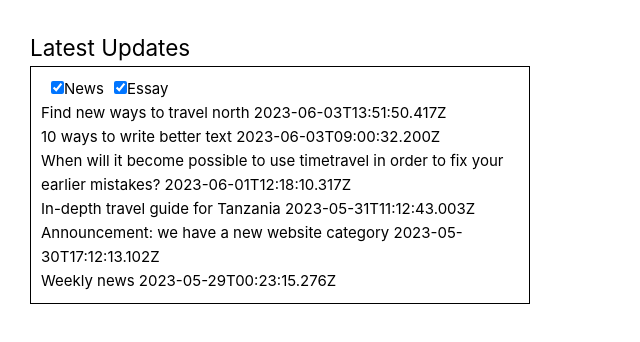
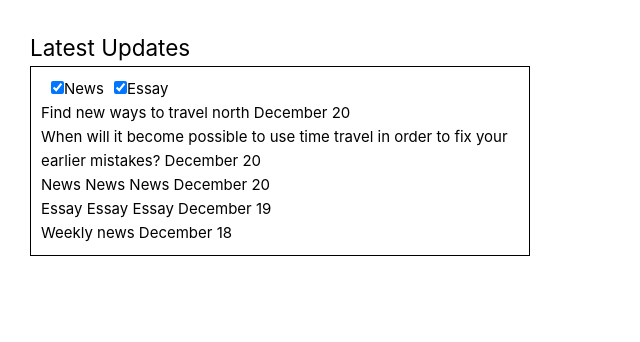
Before and after one commit to maksym-kharchenko1991/coding-task, a Vue app: page / in a window 1280 px wide. Shown: the top 342 px of the page, without its empty margins (0-640 px from the left). Built offline with nearby package versions, Linux system fonts and the light colour scheme.

Commit message:
update date, add date formatting, limits for articles

```diff
--- a/src/components/ArticleList.vue
+++ b/src/components/ArticleList.vue
@@ -2,40 +2,64 @@
 window.LATEST_ARTICLES =[
     {
         "title": "Find new ways to travel north",
-        "publishDate": "2023-06-03T13:51:50.417Z",
+        "publishDate": "2023-12-20T13:51:50.417Z",
         "category": "news",
         "url": "/articles/4738.html"
     },
     {
-        "title": "When will it become possible to use timetravel in order to fix your earlier mistakes?",
-        "publishDate": "2023-06-01T12:18:10.317Z",
+        "title": "In-depth travel guide for Tanzania",
+        "publishDate": "2023-12-16T11:12:43.003Z",
         "category": "essay",
-        "url": "/articles/7256.html"
+        "url": "/articles/2594.html"
     },
     {
         "title": "10 ways to write better text",
-        "publishDate": "2023-06-03T09:00:32.200Z",
+        "publishDate": "2023-12-17T09:00:32.200Z",
         "category": "news",
         "url": "/articles/7247.html"
     },
     {
         "title": "Announcement: we have a new website category",
-        "publishDate": "2023-05-30T17:12:13.102Z",
+        "publishDate": "2023-12-17T17:12:13.102Z",
         "category": "news",
         "url": "/articles/1749.html"
     },
     {
         "title": "Weekly news",
-        "publishDate": "2023-05-29T00:23:15.276Z",
+        "publishDate": "2023-12-18T00:23:15.276Z",
         "category": "news",
         "url": "/articles/1538.html"
     },
     {
-        "title": "In-depth travel guide for Tanzania",
-        "publishDate": "2023-05-31T11:12:43.003Z",
+        "title": "News News News",
+        "publishDate": "2023-12-20T09:00:32.200Z",
+        "category": "news",
+        "url": "/articles/7247.html"
+    },
+    {
+        "title": "Outdated",
+        "publishDate": "2023-12-10T09:00:32.200Z",
+        "category": "essay",
+        "url": "/articles/7232.html"
+    },
+    {
+        "title": "When will it become possible to use time travel in order to fix your earlier mistakes?",
+        "publishDate": "2023-12-20T12:18:10.317Z",
+        "category": "essay",
+        "url": "/articles/7256.html"
+    },
+    {
+        "title": "Test article",
+        "publishDate": "2023-12-20T12:18:10.317Z",
+        "category": "test",
+        "url": "/articles/7156.html"
+    },
+    {
+        "title": "Essay Essay Essay",
+        "publishDate": "2023-12-19T11:12:43.003Z",
         "category": "essay",
         "url": "/articles/2594.html"
-    }
+    },
 
 ];
 
@@ -49,12 +73,27 @@ export default {
     },
     computed: {
         filteredArticles() {
+            const currentDate = new Date();
+            currentDate.setDate(currentDate.getDate() - 7);
+
             const filtered = this.articles.filter(item => {
-                return (this.showNews && item.category === 'news') ||
-                    (this.showEssay && item.category === 'essay')
+                const itemDate = new Date(item.publishDate);
+                return ((this.showNews && item.category === 'news') ||
+                    (this.showEssay && item.category === 'essay')) &&
+                    (itemDate >= currentDate);
             })
 
             return filtered.sort((a, b) => new Date(b.publishDate) - new Date(a.publishDate));
+        }
+    },
+    methods: {
+        formatDate(date) {
+            const options = {
+                month: 'long',
+                day: 'numeric',
+            };
+
+            return new Date(date).toLocaleDateString('en-US', options);
         }
     }
 }
@@ -68,8 +107,8 @@ export default {
             <label><input type="checkbox" v-model="showNews">News</label>
             <label><input type="checkbox" v-model="showEssay">Essay</label>
             <ul>
-                <li v-for="(article) in filteredArticles" :key="article.title">
-                    <a :href="article.url">{{ article.title }} {{ article.publishDate }}</a>
+                <li v-for="(article) in filteredArticles.slice(0, 5)" :key="article.title">
+                    <a :href="article.url">{{ article.title }} {{ formatDate(article.publishDate) }}</a>
                 </li>
             </ul>
         </div>
```
